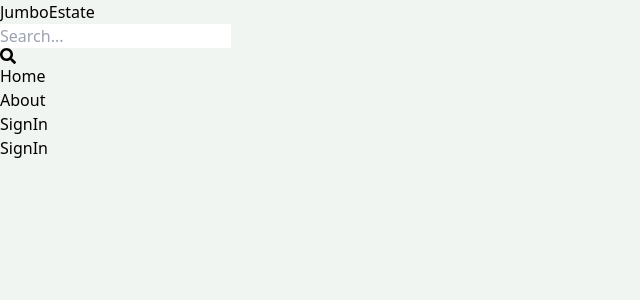
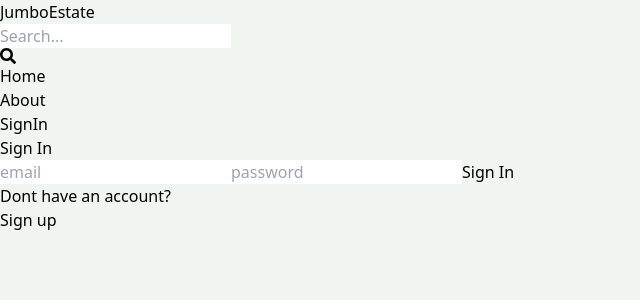
Before and after one commit to nikhil030901/MERN-Estate, a React (Vite) app in the folder client/: page /sign-in in a window 1280 px wide. Shown: the top 300 px of the page, without its empty margins (0-640 px from the left). Built offline with nearby package versions, Linux system fonts and the light colour scheme.

Commit message:
Sign in page functionality

```diff
--- a/client/src/pages/SignIn.jsx
+++ b/client/src/pages/SignIn.jsx
@@ -1,7 +1,65 @@
-import React from 'react'
+import { useState } from 'react';
+import {Link, useNavigate} from 'react-router-dom';
+
 
 export default function SignIn() {
+  const [formData, setFormData] = useState({});
+  const [error, setError] = useState(null);
+  const [loading, setLoading] = useState(false);
+  const navigate = useNavigate();
+  const handleChange = (e) =>{
+    setFormData({
+      ...formData,
+      [e.target.id] : e.target.value,
+    });
+  };
+  // console.log(formData);
+
+  const handleSubmit = async (e) =>{
+    e.preventDefault();
+    try {
+      setLoading(true);
+      const res = await fetch('/api/auth/signin',
+      {
+        method:'POST',
+        headers:{
+          'Content-Type' : 'application/json',
+        },
+        body: JSON.stringify(formData),
+      });
+      const data = await res.json();
+      console.log(data);
+      if(data.success === false){
+        setLoading(false);
+        setError(data.message);
+        return;
+      }
+      setLoading(false);
+      setError(null);
+      navigate('/');
+    } catch (error) {
+      setLoading(false);
+      setError(error.message);
+    }
+  };
+
   return (
-    <div>SignIn</div>
+    <div className='p-3 max-w-lg mx-auto'>
+      <h1 className='text-3xl my-7 font-semibold text-center'>Sign In</h1>
+      <form onSubmit={handleSubmit} className='flex flex-col  gap-6 '>
+        <input type="email" placeholder='email' className='p-3 border rounded-lg' id='email' onChange={handleChange}/>
+        <input type="password" placeholder='password' className='p-3 border rounded-lg' id='password' onChange={handleChange}/>
+      <button
+     disabled={loading} className='bg-slate-500 hover:bg-slate-400 text-white font-bold py-2 px-4 border-b-4 border-slate-700 hover:border-slate-500 rounded uppercase'>{loading ? 'Loading...' : 'Sign In'}</button>
+      </form>
+
+      <div className='flex gap-2 mt-5'>
+        <p>Dont have an account?</p>
+        <Link to={"/sign-up"}>
+          <span className='text-blue-400'>Sign up</span>
+        </Link>
+      </div>
+      {error && <p className='text-red-500 mt-5'>{error}</p> }
+    </div>
   )
 }
```
